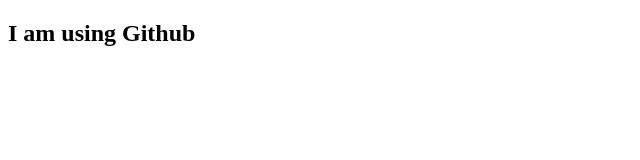
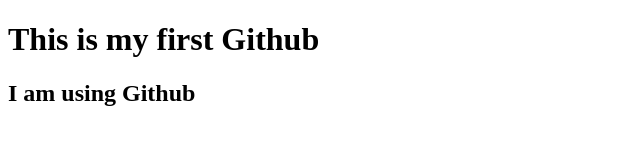
Before and after one commit to dipamca/my-first-website, a plain HTML site: page index.html in a window 1280 px wide. Shown: the whole page, without its empty margins (0-640 px from the left). Drawn offline with Linux system fonts and the light colour scheme.

Commit message:
new things added

```diff
--- a/index.html
+++ b/index.html
@@ -6,6 +6,7 @@
     <title>Document</title>
 </head>
 <body>
+    <h1>This is my first Github</h1>
     <h2>I am using Github</h2>
 </body>
 </html>
```
Also changed, not shown: 1 other file.
